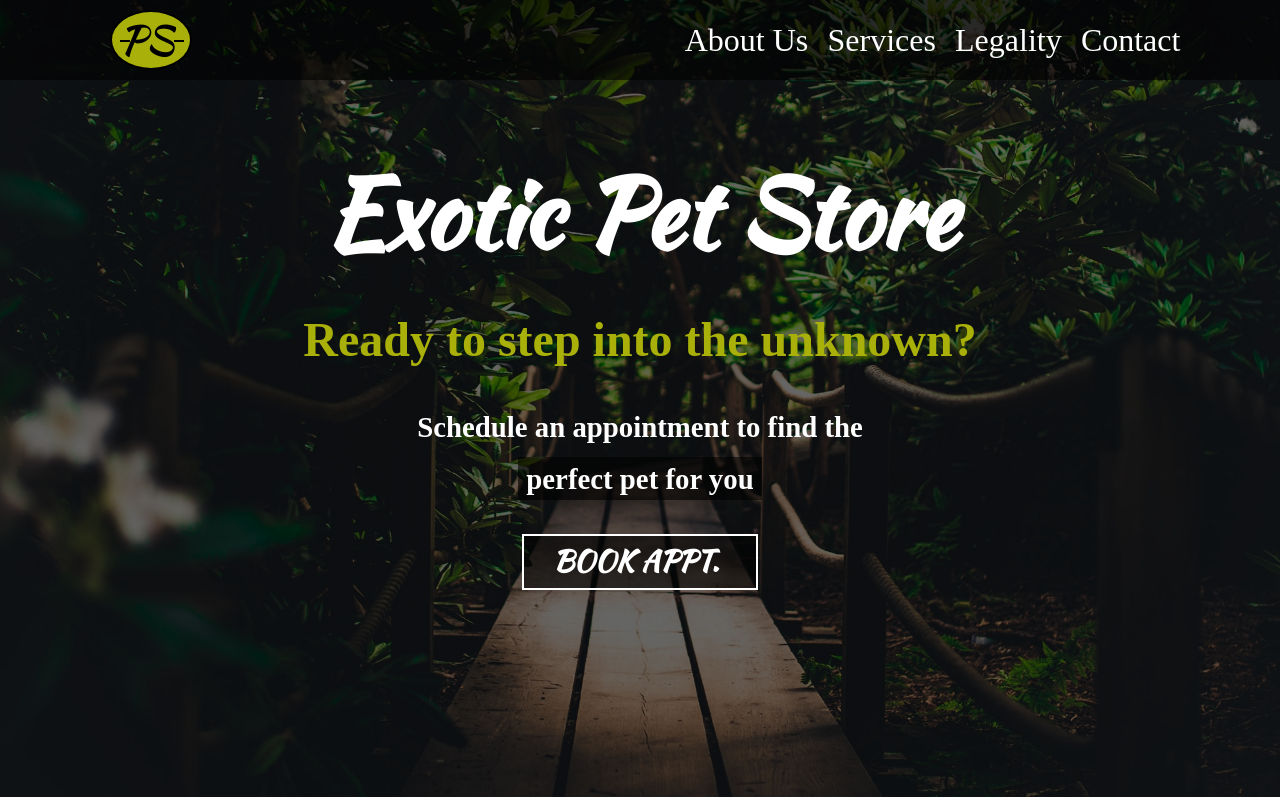
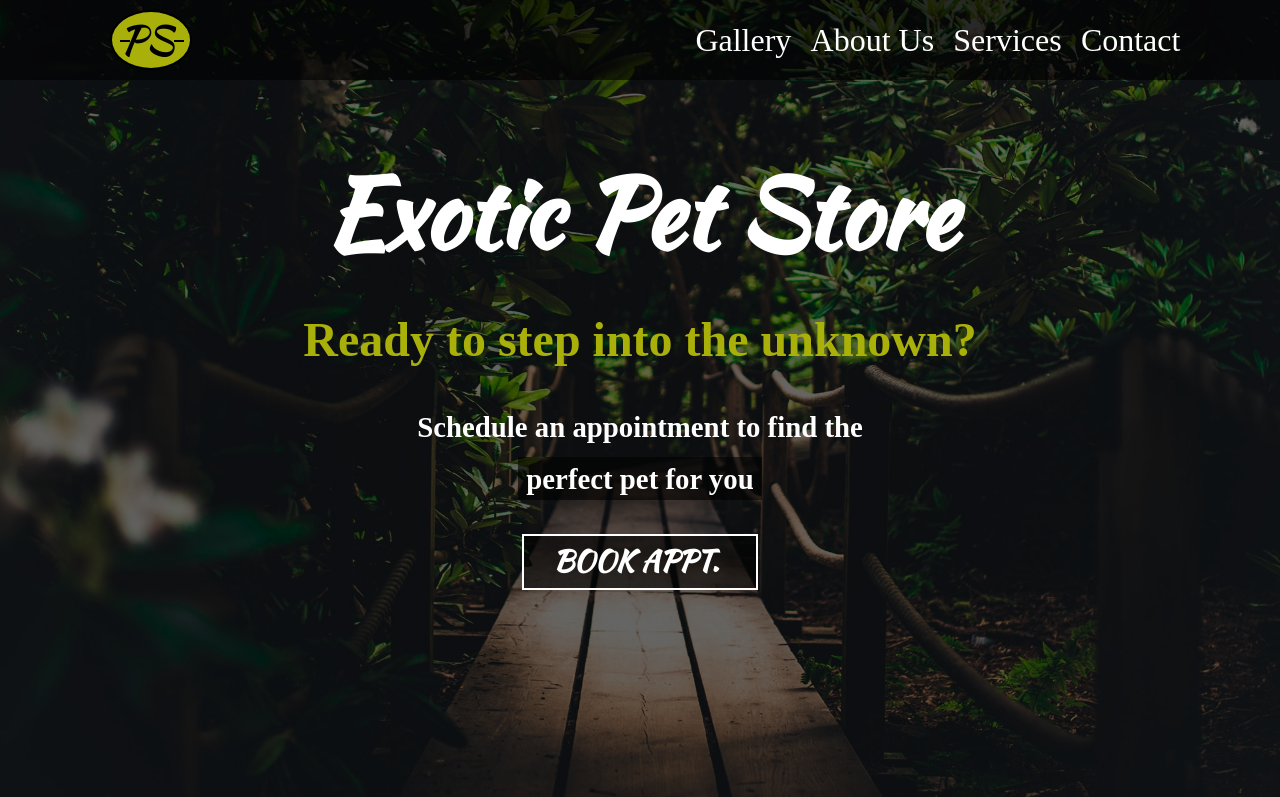
Before and after one commit to julianvazq/exotic-pet-store, a plain HTML site: page index.html in a window 1280 px wide. Shown: the top 797 px of the page. Drawn offline with nearby package versions, Linux system fonts and the light colour scheme; a web font is replaced by a local one.

Commit message:
Update nav links

```diff
--- a/index.html
+++ b/index.html
@@ -24,9 +24,9 @@
       <div class="container">
         <div class="logo">PS</div>
         <ul>
+          <li><a href="#gallery">Gallery</a></li>
           <li><a href="#about-us">About Us</a></li>
           <li><a href="#services">Services</a></li>
-          <li><a href="#">Legality</a></li>
           <li><a href="#footer">Contact</a></li>
         </ul>
         <!-- <div class="search"><i class="fas fa-search"></i></div> -->
@@ -52,7 +52,7 @@
 
       <!-- Gallery -->
       <section>
-        <div class="gallery">
+        <div class="gallery" id="gallery">
           <a href="images/monkey.jpg"><img src="images/monkey.jpg"/></a>
           <a href="images/parrot.jpg"><img src="images/parrot.jpg"/></a>
           <a href="images/fennec-fox.jpg"><img src="images/fennec-fox.jpg"/></a>
```
